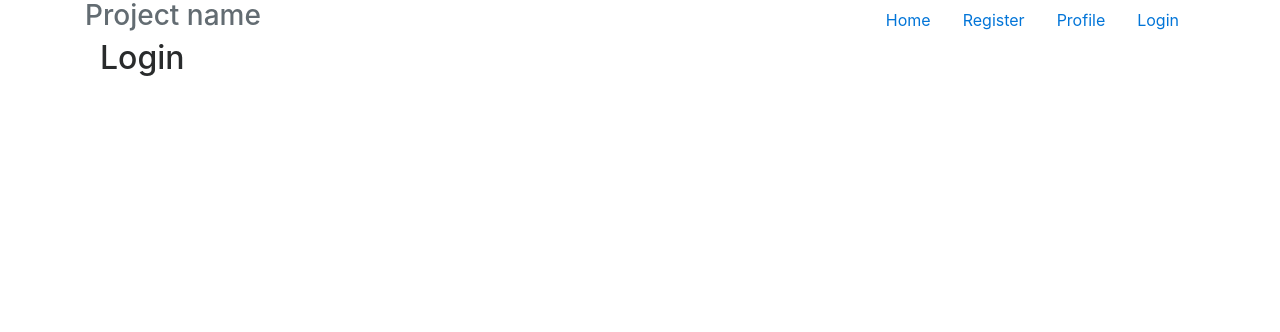
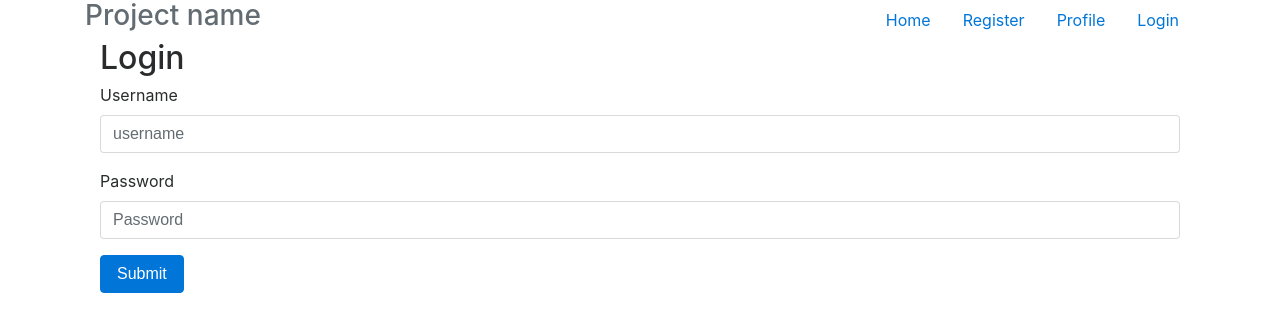
Before and after one commit to kevin-bridges/express-cc, a Node server app: page /login in a window 1280 px wide. Shown: the top 332 px of the page. Run offline with Node 20, Linux system fonts and the light colour scheme; some libraries are stand-ins or nearby versions.

Commit message:
Creating a Login Page

```diff
--- a/app.js
+++ b/app.js
@@ -10,7 +10,9 @@ var expressValidator = require('express-validator');
 // Authentication Packages
 var session = require('express-session');
 var passport = require('passport');
+var LocalStrategy = require('passport-local').Strategy;
 var MySQLStore = require('express-mysql-session')(session);
+var bcrypt = require('bcrypt');
 
 
 var index = require('./routes/index');
@@ -57,6 +59,33 @@ app.use(passport.session());
 app.use('/', index);
 app.use('/users', users);
 
+passport.use(new LocalStrategy(
+    function(username, password, done) {
+        console.log(username);
+        console.log(password);
+        const db = require('./db');
+
+        db.query('SELECT id, password FROM users WHERE username = ?', [username],
+        function(err, results, fields) {
+            if (err) {done(err)}
+
+            if (results.length === 0){
+                done(null, false);
+            }
+
+            const hash = results[0].password.toString();
+
+            bcrypt.compare(password, hash, function(err, response) {
+                if (response === true){
+                    return done(null, {user_id: results[0].id});
+                } else {
+                    return done(null, false);
+                }
+            });
+        });
+    }
+));
+
 // catch 404 and forward to error handler
 app.use(function(req, res, next) {
   var err = new Error('Not Found');
--- a/package.json
+++ b/package.json
@@ -18,6 +18,7 @@
     "morgan": "~1.7.0",
     "mysql": "^2.13.0",
     "passport": "^0.3.2",
+    "passport-local": "^1.0.0",
     "serve-favicon": "~2.3.0"
   },
   "devDependencies": {
--- a/routes/index.js
+++ b/routes/index.js
@@ -21,6 +21,11 @@ router.get('/profile', authenticationMiddleware() ,function(req, res) {
 router.get('/login', function(req, res) {
     res.render('login', { title: 'Login' });
 });
+
+router.post('/login', passport.authenticate('local', {
+    successRedirect: '/profile',
+    failureRedirect: '/login'
+}));
 
 router.get('/register', function(req, res, next) {
   res.render('register', { title: 'Registration' });
--- a/views/login.hbs
+++ b/views/login.hbs
@@ -3,4 +3,16 @@
 
 <div class="container">
     <h2>Login</h2>
+    <form method="post" action="/login">
+        <div class="form-group">
+            <label for="username">Username</label>
+            <input type="text" name="username" class="form-control" placeholder="username">
+        </div>
+        <div class="form-group">
+            <label for="password">Password</label>
+            <input type="password" name="password" class="form-control" placeholder="Password">
+        </div>
+
+        <button type="submit" class="btn btn-primary">Submit</button>
+    </form>
 </div>
```
Also changed, not shown: README.md.
